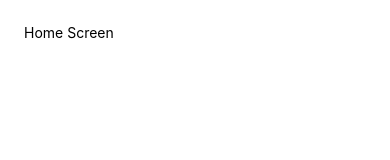
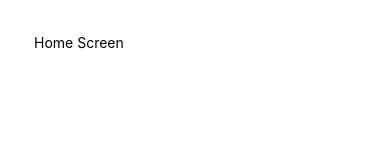
Before and after one commit to bomazani/trelliss-reviews, a React Native app: screen / in a window 390 px wide. Shown: the top 160 px of the page. Built offline with nearby package versions, Linux system fonts and the light colour scheme.

Commit message:
Created a fonts folder in the assets folder. Added regular and bold 'Nunito' fonts to the font folder. ** This is not the final font for the Trelliss app.

```diff
--- a/screens/home.js
+++ b/screens/home.js
@@ -11,6 +11,6 @@ export default function Home() {
 
 const styles = StyleSheet.create({
     container: {
-        padding: 24,
+        padding: 34,
     },
 })
```
Also changed, not shown: assets/fonts/Nunito-Bold.ttf (added), assets/fonts/Nunito-Regular.ttf (added).
